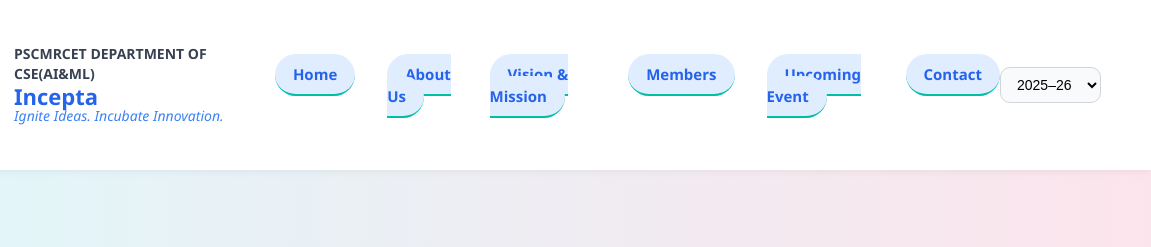
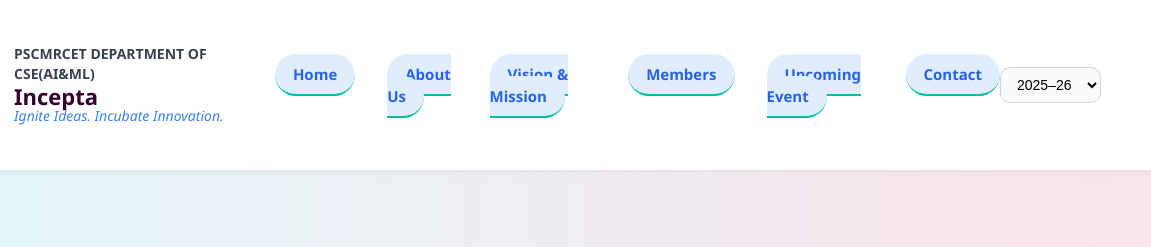
Before and after one commit to anusri47/Incepta-Website, a plain HTML site: page index.html in a window 1280 px wide. Shown: the top 247 px of the page, 129-1280 px from the left. Drawn offline with Linux system fonts and the light colour scheme.

Commit message:
Update style.css

```diff
--- a/style.css
+++ b/style.css
@@ -120,7 +120,7 @@ body {
 .club-name {
   font-size: 22px;
   font-weight: 800;
-  color: #2563eb;
+  color: #33002f;
   margin-top: -2px;
 }
 
```
